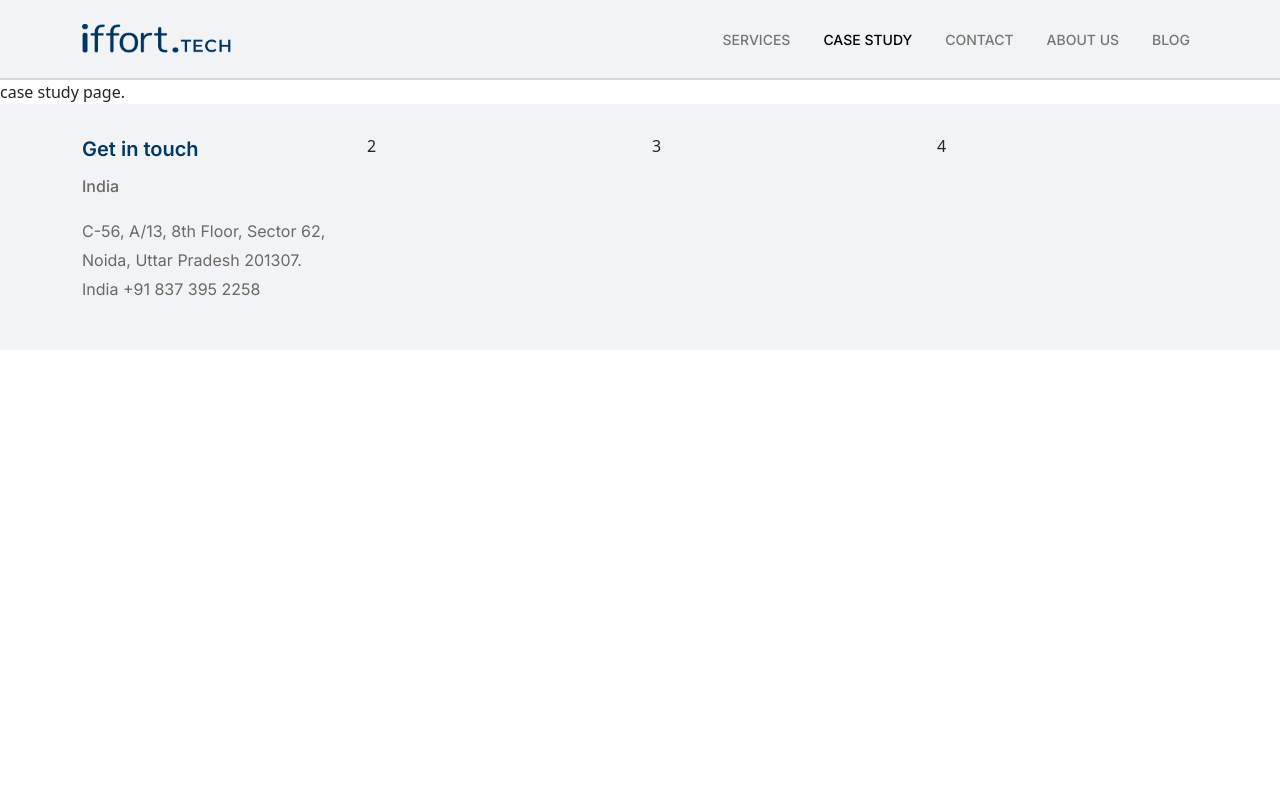
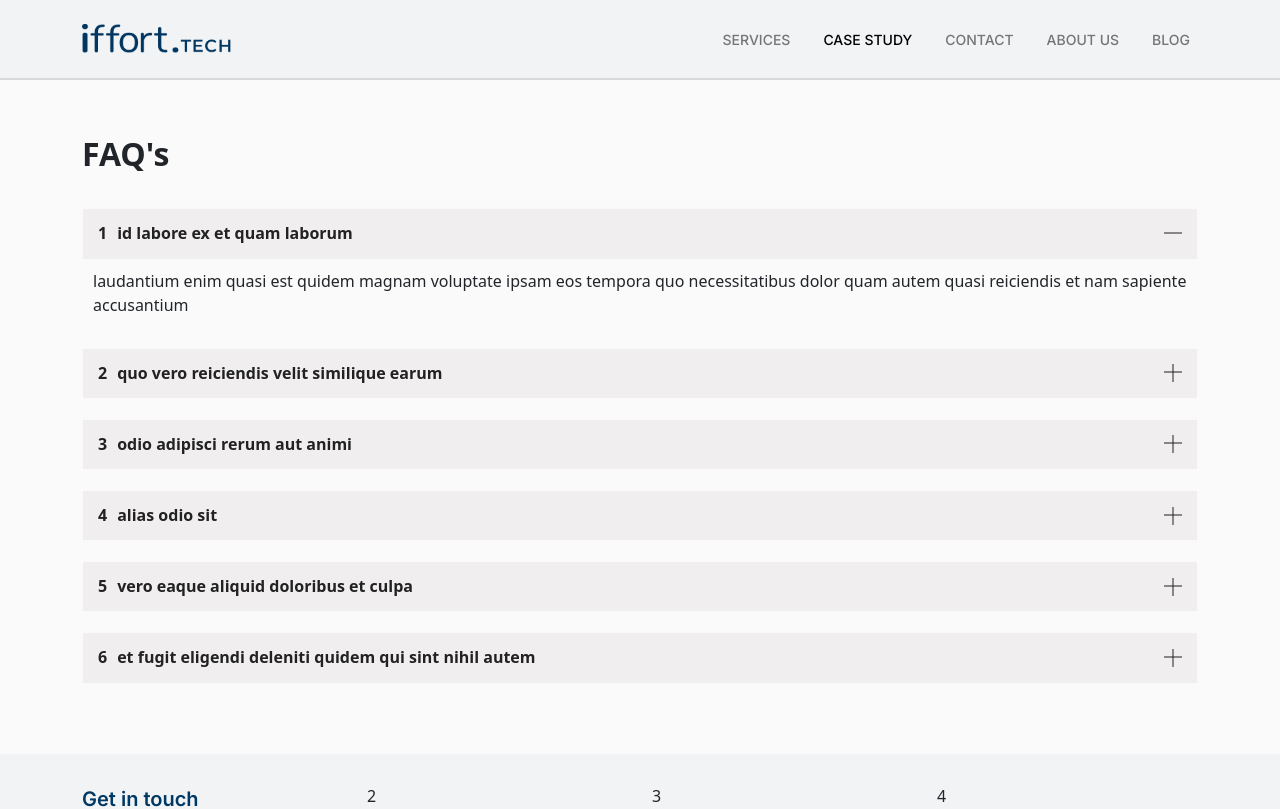
Before and after one commit to pradeepnegi8979/react-project, a React (Create React App) app in the folder react-project-app/: page /case-study in a window 1280 px wide. Shown: the top 809 px of the page. Built offline with nearby package versions, Linux system fonts and the light colour scheme.

Commit message:
Update CaseStudy.js

```diff
--- a/react-project-app/src/pages/CaseStudy.js
+++ b/react-project-app/src/pages/CaseStudy.js
@@ -1,11 +1,12 @@
 import React from "react";
 import { Header } from "../common/Header";
 import { Footer } from "../common/Footer";
+import { Faqs } from "../Faqs";
 function Casestudy() {
   return (
     <>
       <Header />
-      <section>case study page.</section>
+      <Faqs />
       <Footer />
     </>
   );
```
